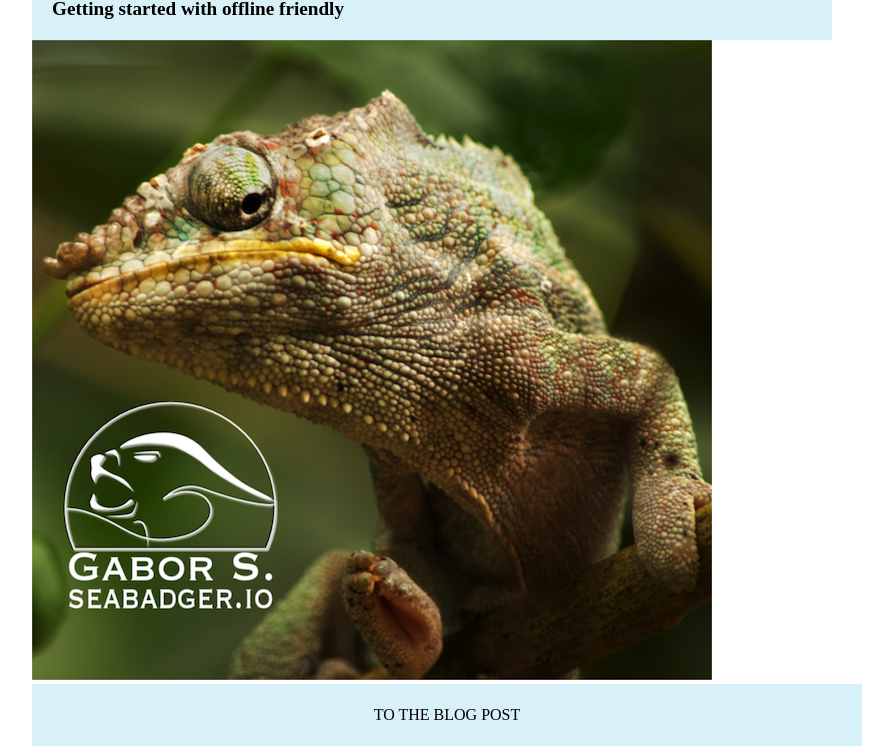
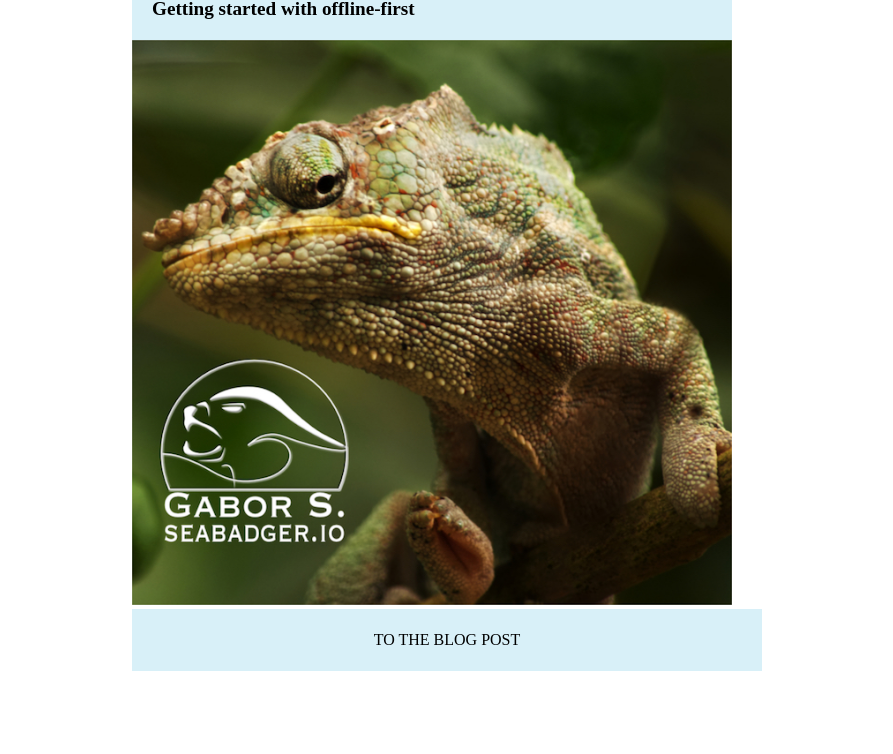
Before and after one commit to seabadger-io/blog.create-a-pwa, a plain HTML site: page index.html in a window 1280 px wide. Shown: the part 73-827 px from the top of the page, without its empty margins (208-1101 px from the left). After the commit the page ends 800 px from the top, so only its background shows below. Drawn offline with Linux system fonts and the light colour scheme.

Commit message:
fix: Minor change
-fix style
-fix description

```diff
--- a/css/main.css
+++ b/css/main.css
@@ -1,5 +1,5 @@
 body {
-  max-width: 800px;
+  max-width: 600px;
   height: 100%;
   margin-left: auto;
   margin-right: auto;
--- a/data/data.json
+++ b/data/data.json
@@ -1,6 +1,6 @@
 {
   "pagetitle": "My first Service Worker",
-  "pagedescription": "Getting started with offline friendly",
+  "pagedescription": "Getting started with offline-first",
   "theimage;src": "img/picture.jpg",
   "theimage;alt": "A handsome chameleon"
 }
```
